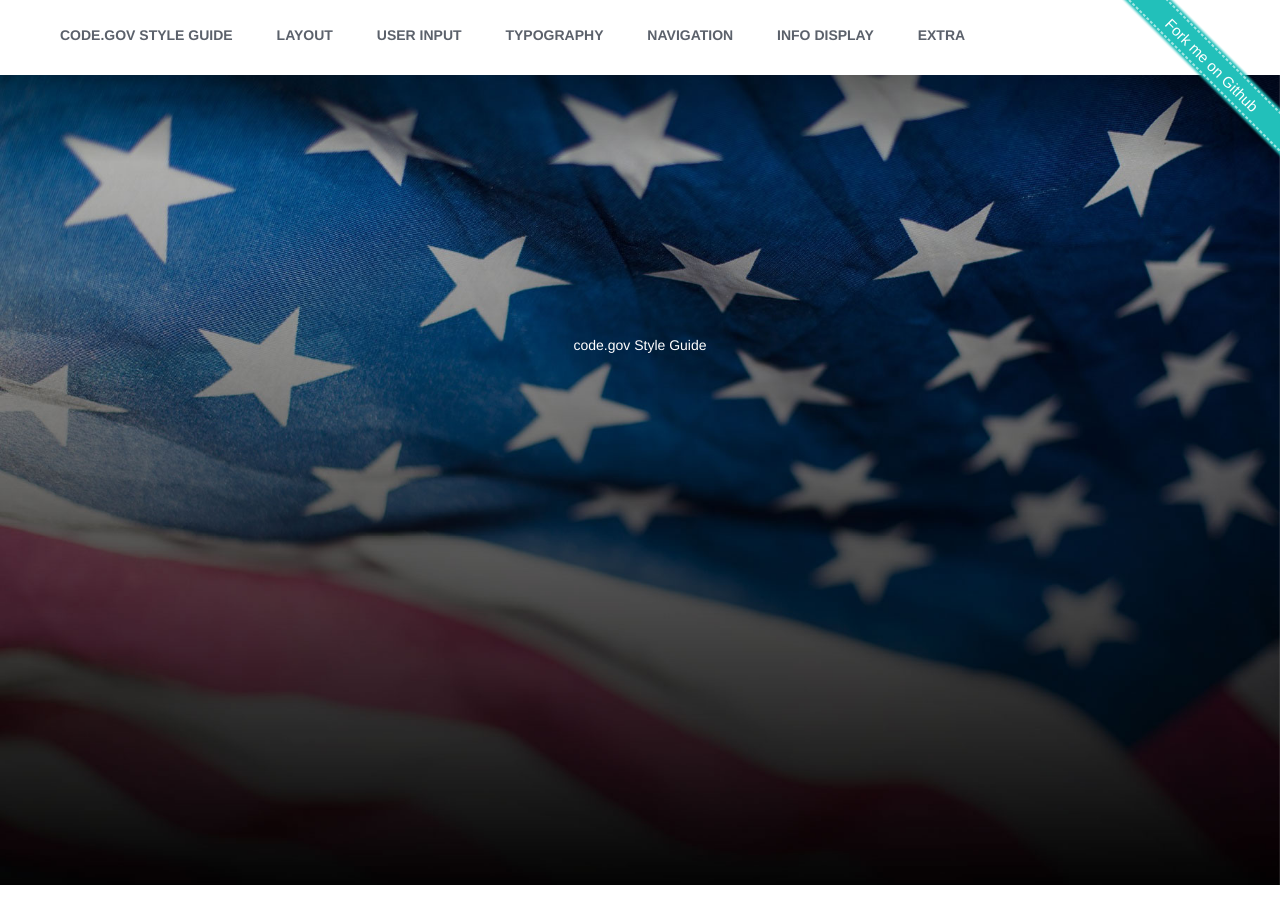
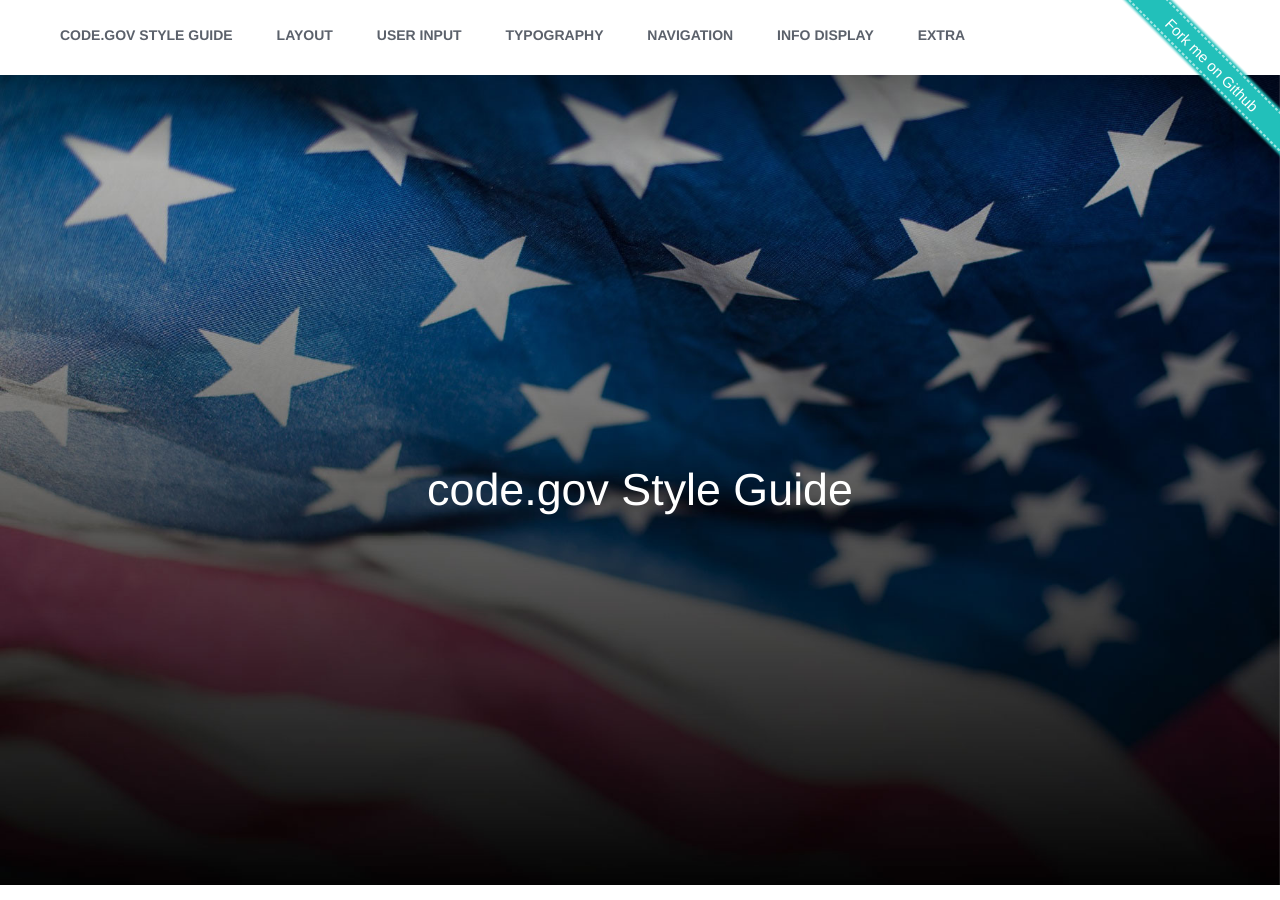
Before and after one commit to GSA/code-gov-style, a Jekyll site: the page built from FAQS.md, in a window 1280 px wide. Built offline with Jekyll 4.4.1, drawn with Linux system fonts in a browser that asks for light colours; our own code applies the rules of GitHub Pages for plain Markdown files.

Commit message:
made intro banner text larger

```diff
--- a/_layouts/default.html
+++ b/_layouts/default.html
@@ -11,7 +11,9 @@
   {% include header.html site=site %}
   <div class="shared-layout">
     <div class="banner large">
-      <div class="banner-title">{{site.brand}} Style Guide</div>
+      <div class="banner-content">
+        <div class="banner-title">{{site.brand}} Style Guide</div>
+      </div>
     </div>
   </div>
 </body>
```
